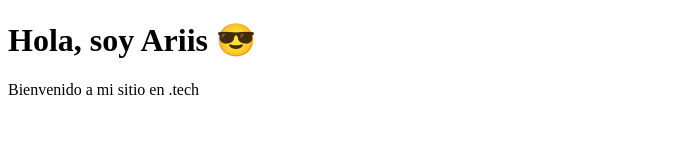
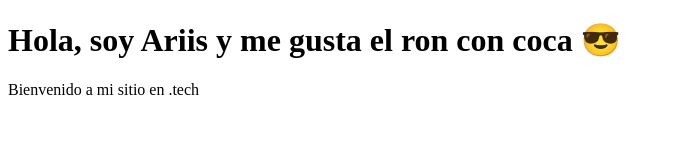
Before and after one commit to Ariel-Perea-ForInRange22/CV_Ariel, a plain HTML site: page index.html in a window 1280 px wide. Shown: the whole page, without its empty margins (0-674 px from the left). Drawn offline with Linux system fonts and the light colour scheme.

Commit message:
Update heading text to include preference for rum

```diff
--- a/index.html
+++ b/index.html
@@ -4,7 +4,7 @@
     <title>Mi página tech</title>
   </head>
   <body>
-    <h1>Hola, soy Ariis 😎</h1>
+    <h1>Hola, soy Ariis y me gusta el ron con coca 😎</h1>
     <p>Bienvenido a mi sitio en .tech</p>
   </body>
 </html>
```
